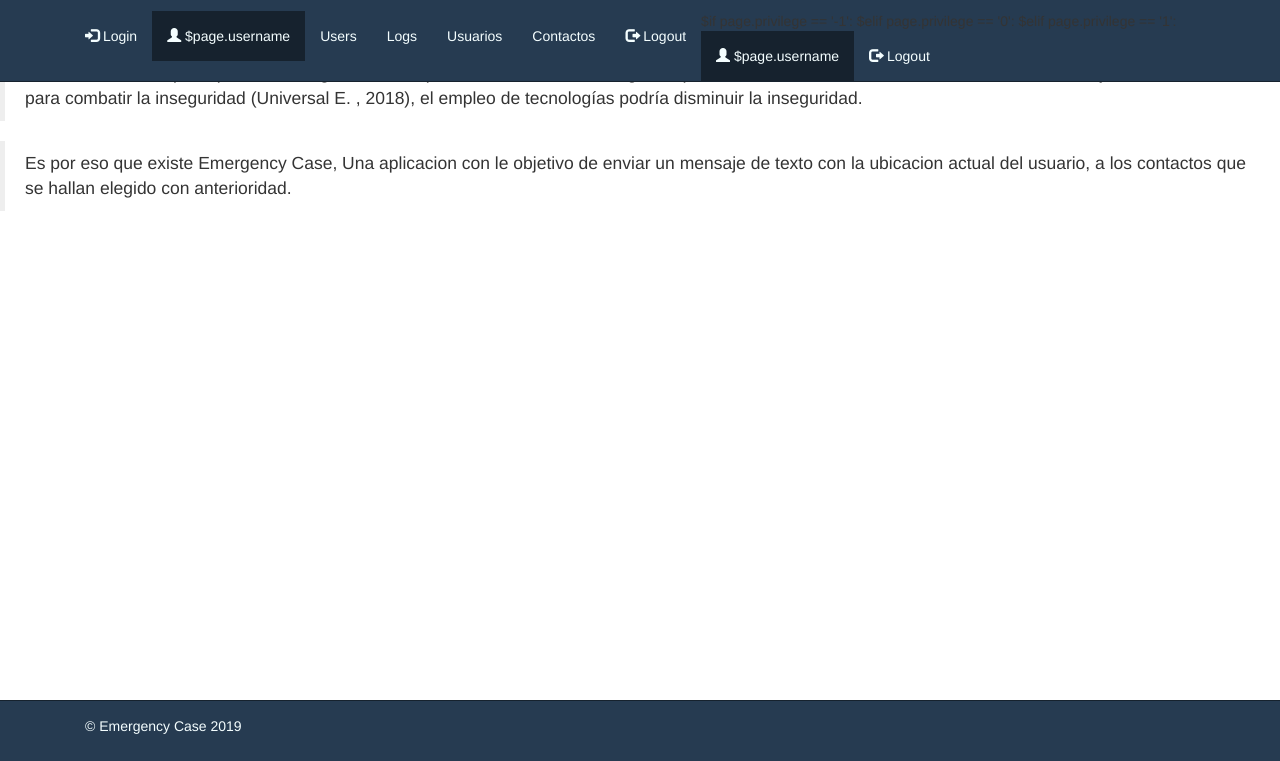
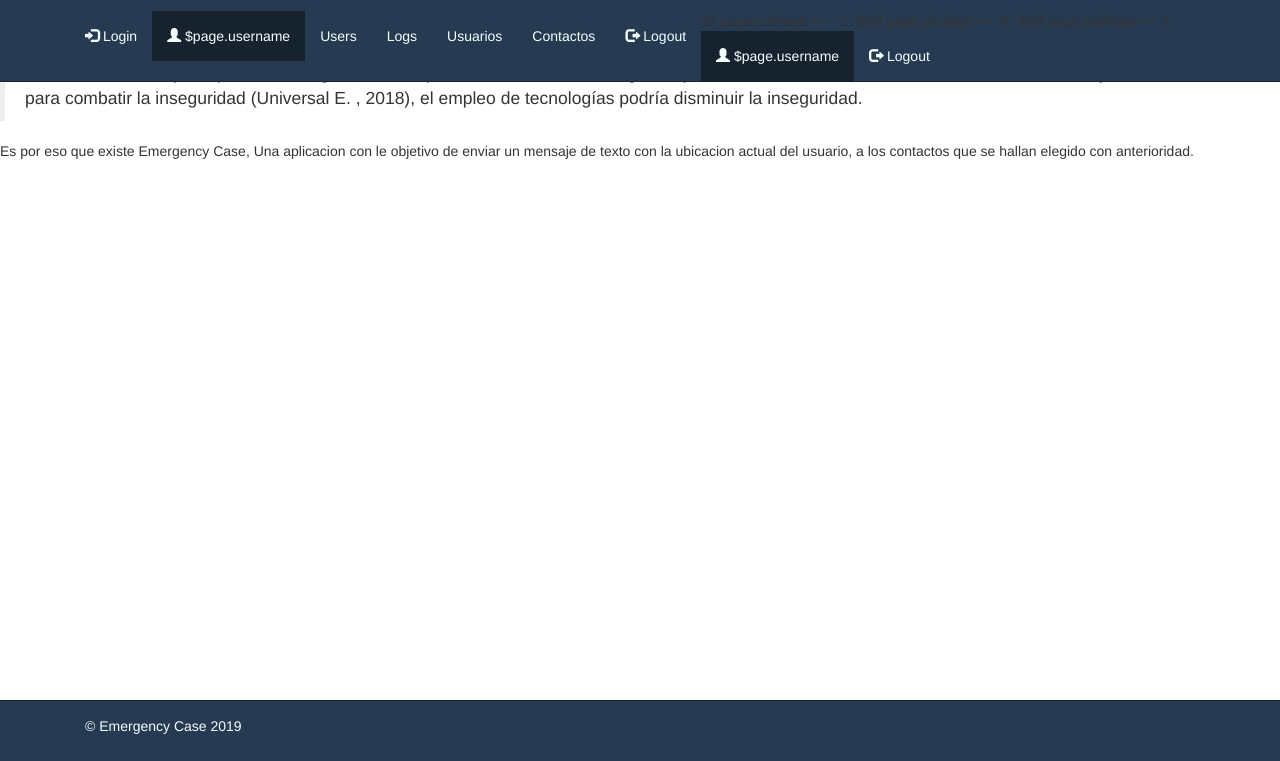
Before and after one commit to KarlaFragoso/Proyecto_ec, a plain HTML site: page application/views/main/master.html in a window 1280 px wide. Shown: the part 39-800 px from the top of the page. Drawn offline with Linux system fonts and the light colour scheme; files that its build step writes are made by us from their sources; files whose address does not match are found by name.

Commit message:
modificacion de diseño

```diff
--- a/application/views/main/master.html
+++ b/application/views/main/master.html
@@ -56,11 +56,10 @@ $def with (page)
          a tal grado que el 70% de la ciudadanía están a favor de usar el ejército
          mexicano para combatir la inseguridad (Universal E. , 2018),
           el empleo de tecnologías podría disminuir la inseguridad.</BLOCKQUOTE> </P>
-    <P><BLOCKQUOTE>Es por eso que existe Emergency Case, Una aplicacion con le objetivo de
+         Es por eso que existe Emergency Case, Una aplicacion con le objetivo de
         enviar un mensaje de texto con la ubicacion actual del usuario, a los contactos que se hallan
         elegido con anterioridad.
-    </BLOCKQUOTE>
-    </P>
+
     </div>
 
 
```
